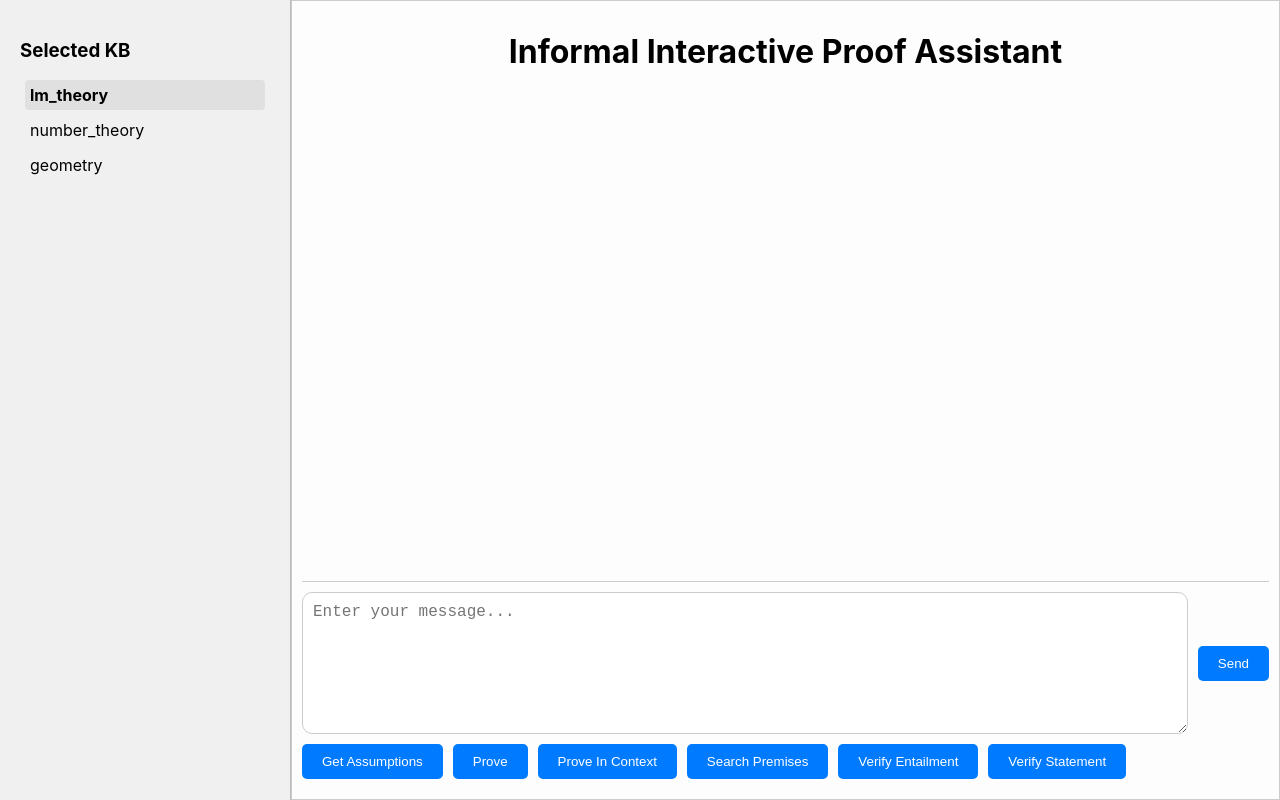
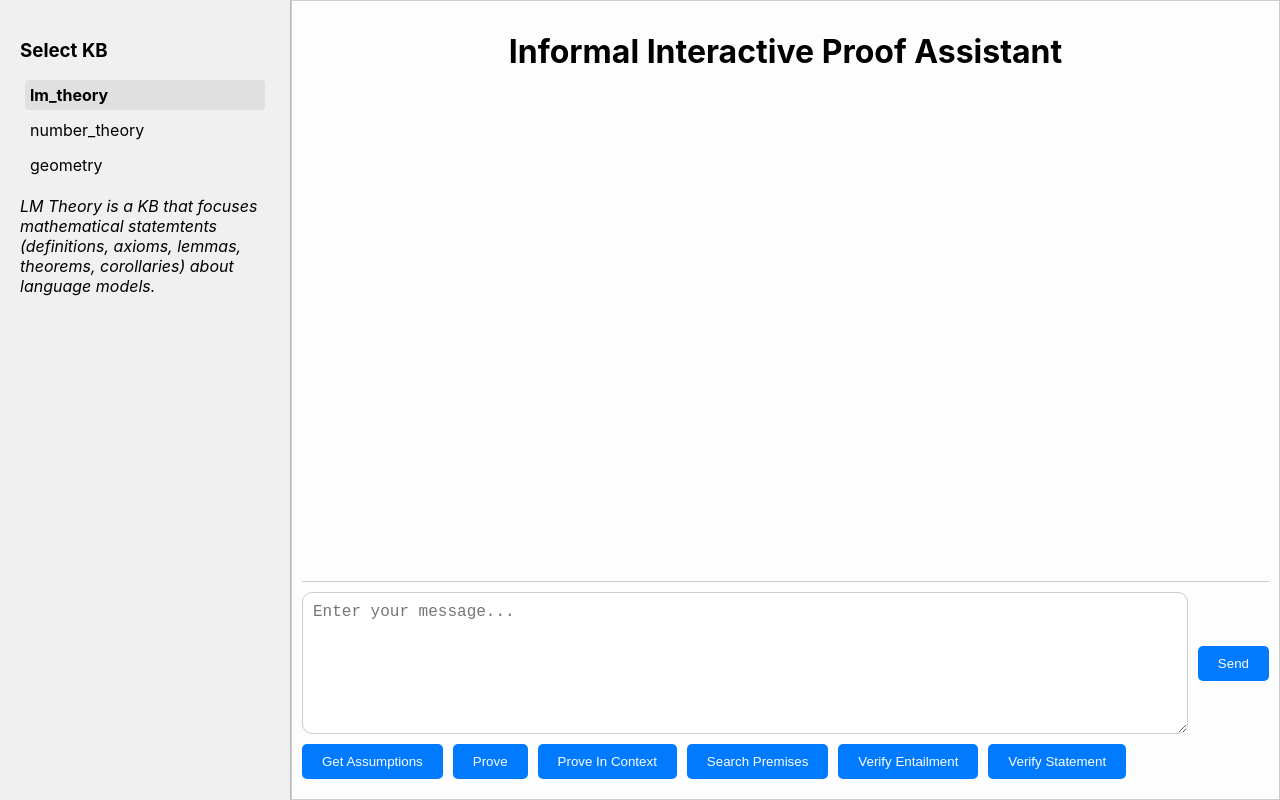
Before and after one commit to SL2000s/iipa_frontend, a React (Create React App) app: page / in a window 1280 px wide. Built offline with nearby package versions, Linux system fonts and the light colour scheme.

Commit message:
Add KB descriptions

```diff
--- a/src/App.js
+++ b/src/App.js
@@ -14,6 +14,13 @@ function App() {
   const [isLoading, setIsLoading] = useState(false);
   const chatHistoryRef = useRef(null);
 
+  // KB descriptions
+  const kbDescriptions = {
+    lm_theory: "LM Theory is a KB that focuses mathematical statemtents (definitions, axioms, lemmas, theorems, corollaries) about language models.",
+    number_theory: "This KB is not implemented yet.",
+    geometry: "This KB is not implemented yet."
+  };
+
   const chooseTactic = (tactic) => {
     if (tactic === 'verifyEntailment') {
       setInput('Verify that p_j follows from p_i.\n\np_i: UNDEFINED\np_j: UNDEFINED');
@@ -26,7 +33,7 @@ function App() {
     } else if (tactic === 'proveWithinContext') {
       setInput('Prove p_i given the context P_i.\n\np_i: UNDEFINED\nP_i: UNDEFINED');
     } else if (tactic === 'premisesRetrieval') {
-      setInput('Create a list of all premises related to s_i.\n\ns_i: UNDEFINED')
+      setInput('Create a list of all premises related to s_i.\n\ns_i: UNDEFINED');
     }
   };
 
@@ -87,8 +94,7 @@ function App() {
 
       {/* KB Viewer */}
       <div className="kb-viewer">
-        {/* <h1><a href="/">IIPA</a></h1> */}
-        <h3>Selected KB</h3>
+        <h3>Select KB</h3>
 
         {kb.map((item, index) => (
           <p
@@ -99,6 +105,11 @@ function App() {
             {item}
           </p>
         ))}
+
+        {/* KB Description */}
+        <div className="kb-description">
+          <p><i>{kbDescriptions[selectedKb]}</i></p>
+        </div>
       </div>
 
       {/* Chat Area */}
```
Lines whose indentation alone changed are shown as unchanged.
